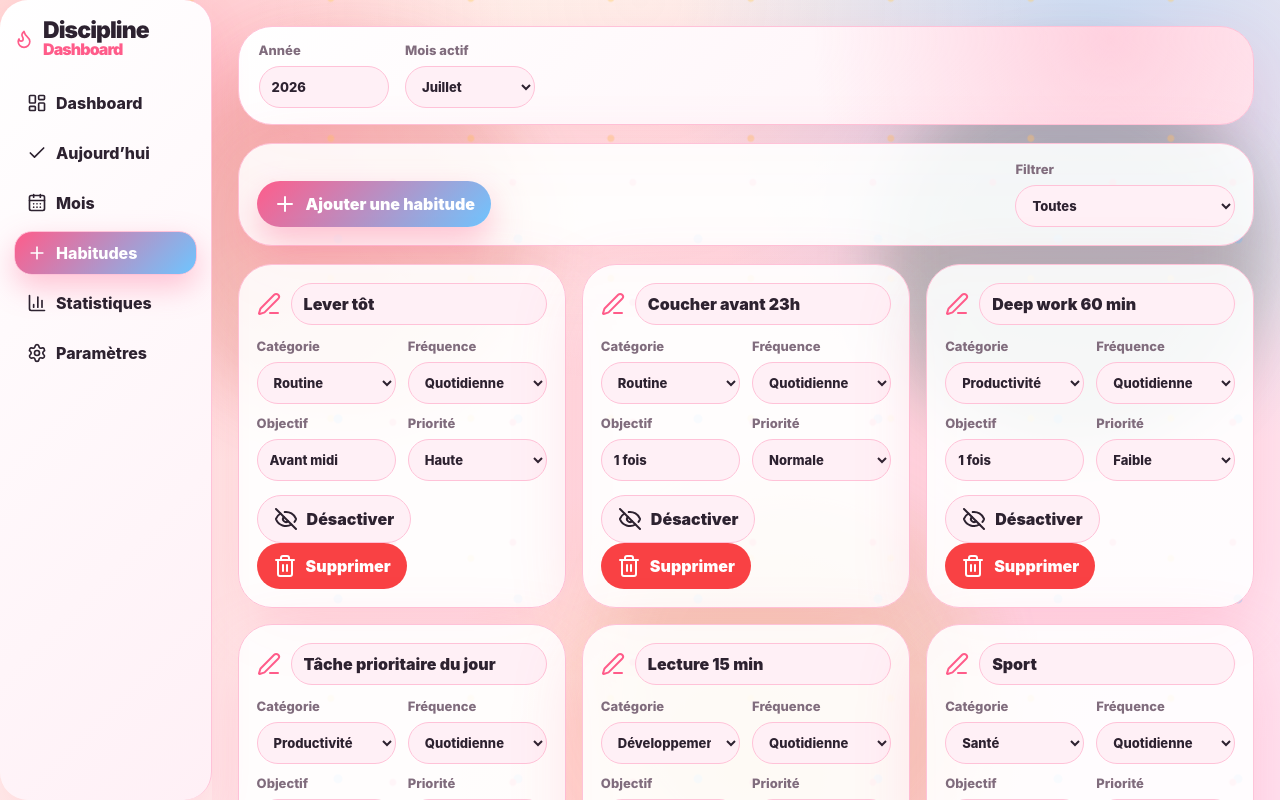
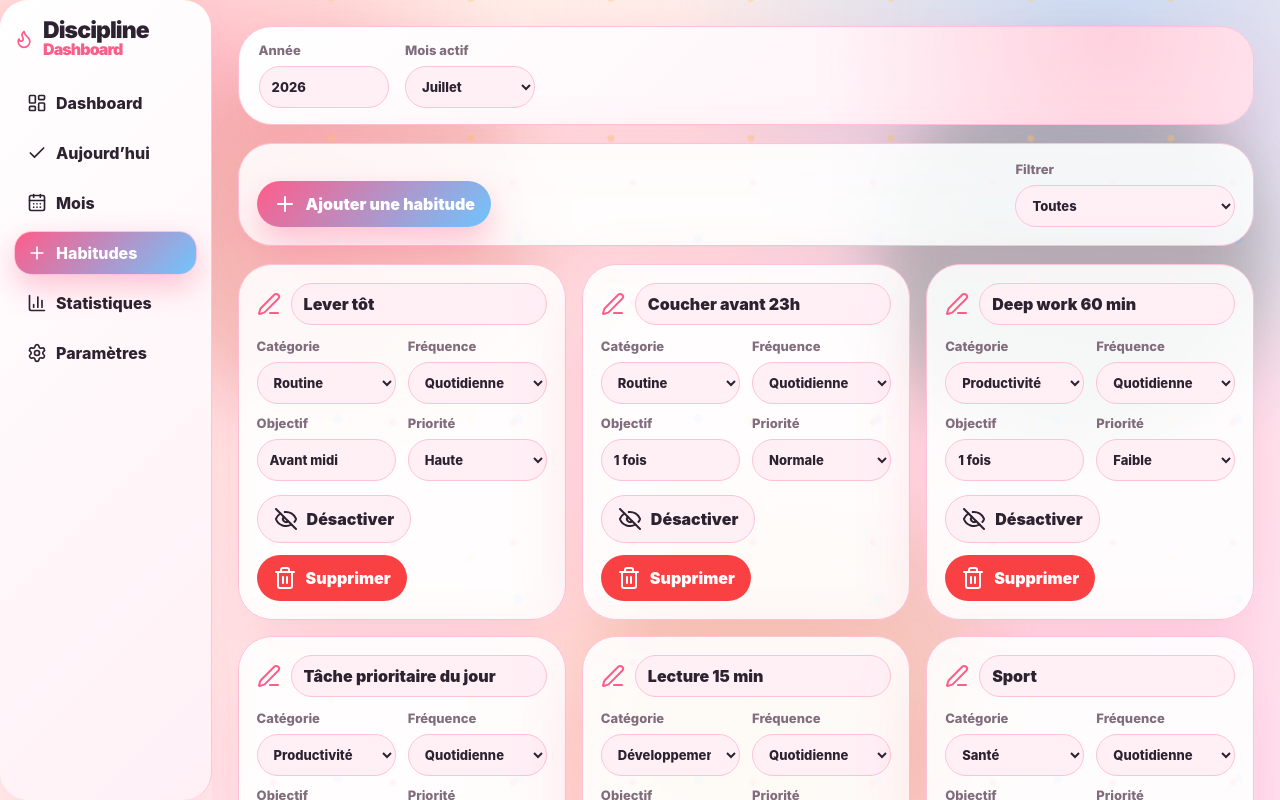
Before and after one commit to christolosier-ship-it/Tracker-Habit, a React (Vite) app: page / in a window 1280 px wide. Both pictures are taken after a click on the button "Habitudes". Shown: the top 800 px of the page. Built offline with nearby package versions, Linux system fonts and the light colour scheme.

Commit message:
Réutiliser le layout d’actions existant

```diff
--- a/src/pages/HabitsPage.tsx
+++ b/src/pages/HabitsPage.tsx
@@ -152,7 +152,7 @@ export function HabitsPage({
                 </select>
               </label>
             </div>
-            <div className="habit-editor-actions">
+            <div className="settings-actions habit-editor-actions">
               <Button
                 variant="secondary"
                 onClick={() => updateHabit(habit.id, { active: !habit.active })}
```
